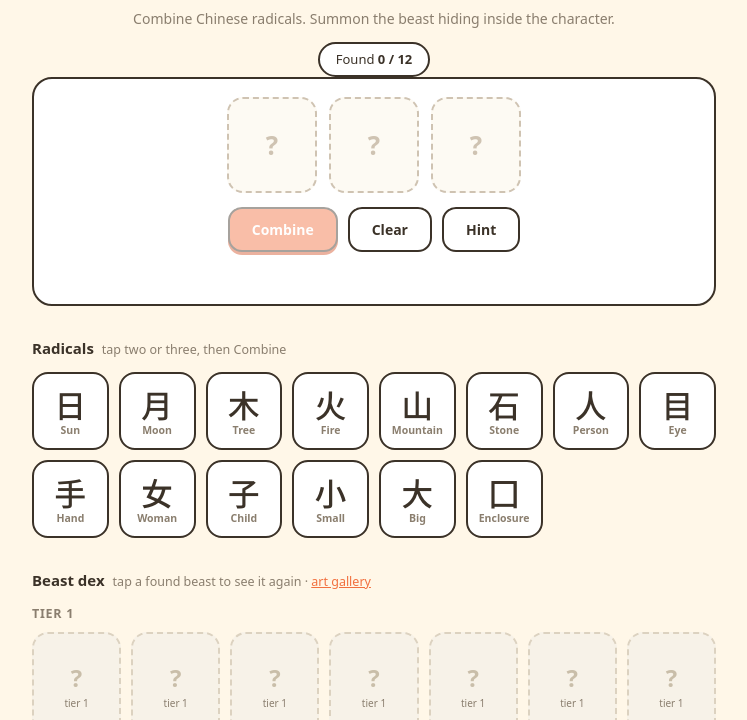
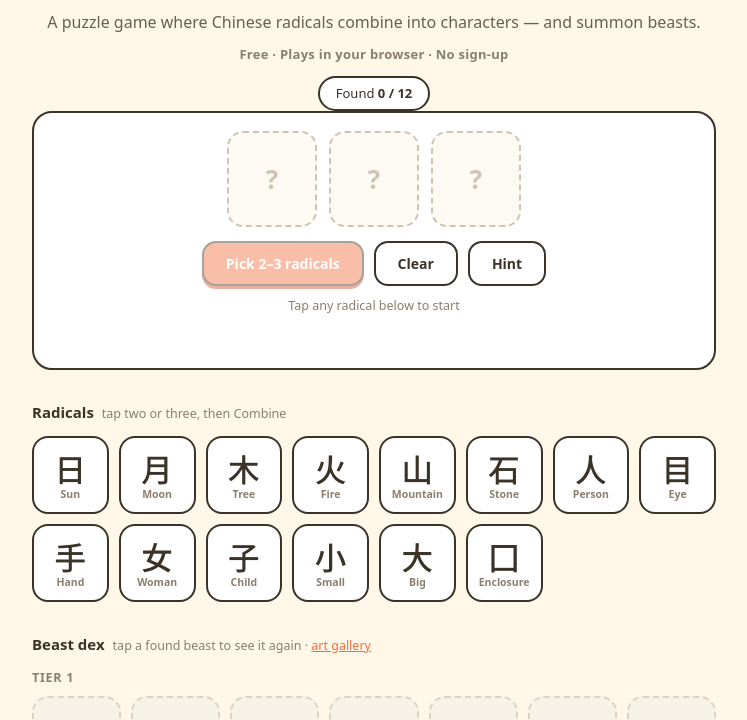
Before and after one commit to jimmyxu07/hanzi-fun, a plain HTML site: page index.html in a window 1280 px wide. Shown: the part 46-766 px from the top of the page, without its empty margins (266-1013 px from the left). Drawn offline with Linux system fonts and the light colour scheme.

Commit message:
feat(p0): first-screen reassurance chip, dynamic Combine CTA copy, IndexNow key
- P0-1: add 'Free · Plays in your browser · No sign-up' chip under tagline
- P0-2: Combine button shows 'Pick 2–3 radicals' while <2 radicals picked
  (disabled rule unchanged), plus 'Tap any radical below to start' hint
- P0-3: strengthen tagline copy/weight per copy audit candidate C
- SEO: add IndexNow key file c5710e06563c4afd8ab9cd6ea6a23067.txt

No production deploy; no dependency/build changes.

```diff
--- a/index.html
+++ b/index.html
@@ -29,7 +29,8 @@
 
 <header class="wrap">
   <h1>Hanzi Beasts</h1>
-  <p class="tag">Combine Chinese radicals. Summon the beast hiding inside the character.</p>
+  <p class="tag">A puzzle game where Chinese radicals combine into characters — and summon beasts.</p>
+  <p class="feat">Free · Plays in your browser · No sign-up</p>
   <div class="prog">Found <b id="progress">0 / 12</b></div>
 </header>
 
@@ -38,10 +39,11 @@
   <section class="bench">
     <div id="slots" class="slots"></div>
     <div class="controls">
-      <button id="combine" class="primary" disabled>Combine</button>
+      <button id="combine" class="primary" disabled>Pick 2–3 radicals</button>
       <button id="clear" class="ghost">Clear</button>
       <button id="hintBtn" class="ghost">Hint</button>
     </div>
+    <div id="onboardHint" class="onboard-hint">Tap any radical below to start</div>
     <div id="feedback" class="feedback"></div>
     <div id="hint" class="hint"></div>
   </section>
--- a/src/game.js
+++ b/src/game.js
@@ -45,6 +45,7 @@ function load() {
 const $ = s => document.querySelector(s);
 const shelfEl = $('#shelf'), slotsEl = $('#slots'), fbEl = $('#feedback');
 const dexEl = $('#dex'), progEl = $('#progress'), hintEl = $('#hint');
+const combineEl = $('#combine'), onboardHintEl = $('#onboardHint');
 const modalEl = $('#modal'), modalBody = $('#modalBody'), statsEl = $('#statsPanel');
 
 /* ---------------- 渲染 ---------------- */
@@ -64,7 +65,12 @@ function renderSlots() {
     return `<button class="slot filled" data-i="${i}" style="--c:${r.color}" aria-label="remove ${r.en}">
       <span class="slot-c">${r.c}</span><span class="slot-en">${r.en}</span></button>`;
   }).join('');
-  $('#combine').disabled = state.slots.length < 2;
+  // P0-2：禁用态不像坏掉 —— 未满足条件时按钮文案是引导语，满足后才是 Combine。
+  // disabled 规则本身不动（<2 部首仍不可点），保持约束与可访问性。
+  const ready = state.slots.length >= 2;
+  combineEl.disabled = !ready;
+  combineEl.textContent = ready ? 'Combine' : 'Pick 2–3 radicals';
+  onboardHintEl.classList.toggle('show', state.slots.length === 0);
 }
 
 function renderDex() {
--- a/styles.css
+++ b/styles.css
@@ -50,7 +50,13 @@ h1 {
   font-size: 30px; font-weight: 800; margin: 0;
   letter-spacing: -0.02em;
 }
-.tag { margin: 6px 0 12px; color: var(--muted); font-size: 14px; }
+/* P0-3：副标承接力 —— 从 14px 浅灰提到 16px 中棕 500，贴近 H1 形成 hero 组合 */
+.tag { margin: 8px 0 8px; color: #6A5F52; font-size: 16px; font-weight: 500; }
+/* P0-1：消除搜索用户三怕（收费/下载/注册）的安抚 chip 行 */
+.feat {
+  margin: 0 0 12px; font-size: 13px; font-weight: 600;
+  letter-spacing: .02em; color: var(--muted);
+}
 .prog {
   display: inline-block; padding: 5px 16px; border-radius: 999px;
   background: var(--card); border: 2px solid var(--line); font-size: 13px;
@@ -105,6 +111,12 @@ button:disabled { opacity: .45; cursor: not-allowed; }
 .primary:not(:disabled):hover { background: #F57F52; }
 .primary:active:not(:disabled) { box-shadow: 0 1px 0 var(--accent-d); }
 .ghost { background: var(--card); }
+
+/* P0-2：Combine 禁用态引导小提示，仅在 0 部首选中时显示（由 game.js renderSlots 驱动） */
+.onboard-hint {
+  display: none; margin-top: 10px; font-size: 12.5px; color: var(--muted);
+}
+.onboard-hint.show { display: block; }
 
 .feedback {
   min-height: 22px; margin-top: 12px; font-size: 13.5px; color: var(--muted);
```
Also changed, not shown: c5710e06563c4afd8ab9cd6ea6a23067.txt (added).
